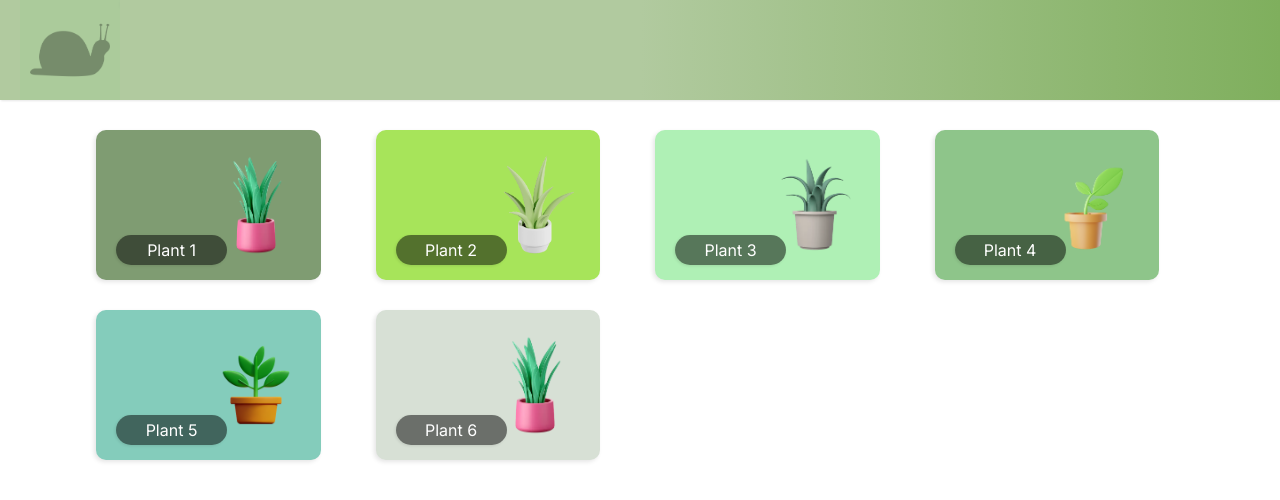
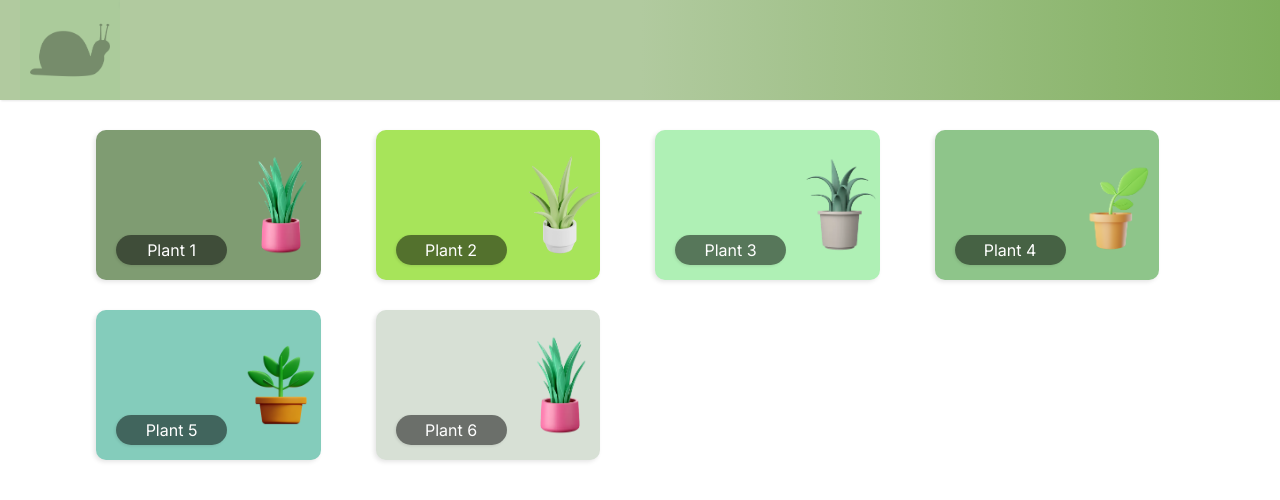
Before and after one commit to 88potatoes/gerdsite, a Vue app: page / in a window 1280 px wide. Shown: the top 500 px of the page. Built offline with nearby package versions, Linux system fonts and the light colour scheme.

Commit message:
Better placement of plant

```diff
--- a/src/components/PlantComponent.vue
+++ b/src/components/PlantComponent.vue
@@ -69,6 +69,6 @@ const togglePopup = () => {
 
 .plantimage {
   position: absolute;
-  right: 15px;
+  right: -10px;
 }
 </style>
```
